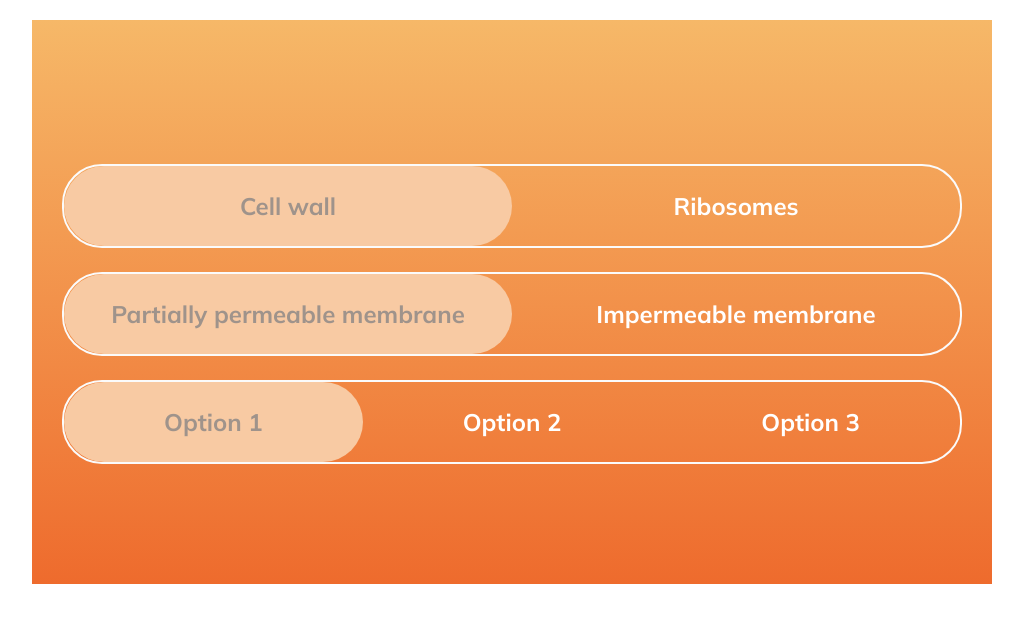
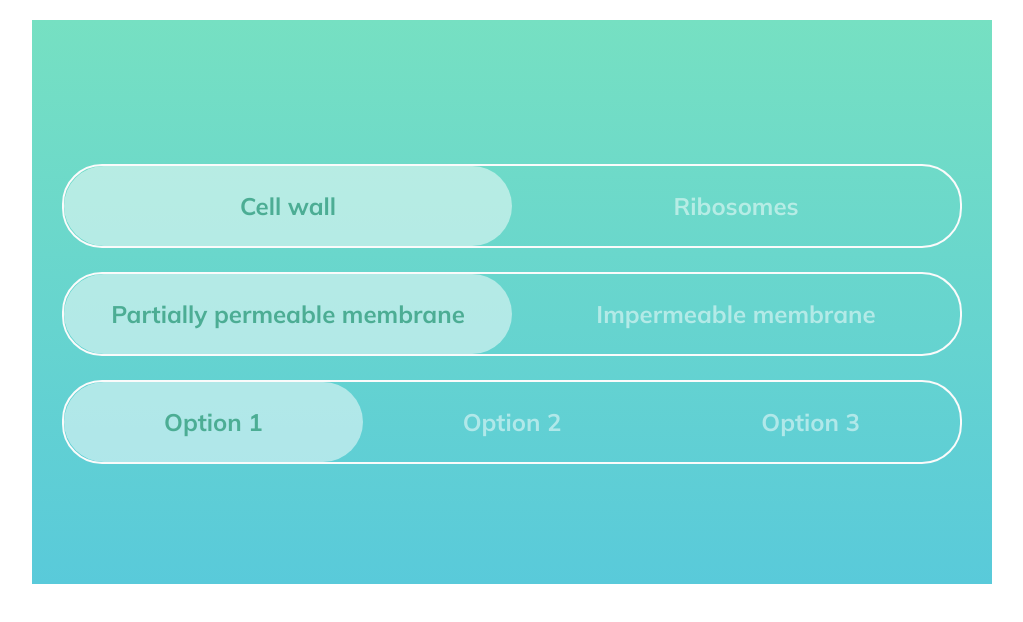
Before and after one commit to lumenwrites/seneca, a Next.js app: page / in a window 1280 px wide. Shown: the top 622 px of the page, without its empty margins (128-1151 px from the left). Built offline with nearby package versions, Linux system fonts and the light colour scheme.

Commit message:
Big refactor, question context.

```diff
--- /dev/null
+++ b/components/Question.tsx
@@ -0,0 +1,35 @@
+import { useState, useEffect, createContext, useContext } from 'react'
+
+import questions from 'data/questions.json'
+
+import dynamic from 'next/dynamic'
+const Toggles = dynamic(() => import('../components/Toggles'), { ssr: false })
+
+const TogglesContext = createContext({
+  toggles: [],
+  setToggles: (prev) => {},
+})
+
+export function useTogglesContext() {
+  return useContext(TogglesContext)
+}
+
+export default function Question() {
+  const [toggles, setToggles] = useState(questions[0].toggles)
+  const correctAnswers = toggles.filter(
+    (t) => t.selectedOption === t.correctOption
+  )
+  const correctness = correctAnswers.length / toggles.length
+  let correctnessClass = ''
+  if (correctness > 0) correctnessClass = 'partially-correct'
+  if (correctness === 1) correctnessClass = 'correct'
+
+  console.log(correctness)
+  return (
+    <TogglesContext.Provider value={{ toggles, setToggles }}>
+      <div className={`question ${correctnessClass}`}>
+        <Toggles />
+      </div>
+    </TogglesContext.Provider>
+  )
+}
--- a/components/Toggles.tsx
+++ b/components/Toggles.tsx
@@ -1,23 +1,20 @@
 import { useState } from 'react'
-import questions from 'data/questions.json'
+import { useTogglesContext } from './Question'
 
 export default function Toggles() {
-  const [toggles, setToggles] = useState(questions[0].toggles)
+  const { toggles, setToggles } = useTogglesContext()
+
   return (
-    <div className="toggles">
+    <div className={`toggles`}>
       {toggles.map((toggle) => (
-        <Toggle
-          key={toggle.id}
-          toggle={toggle}
-          toggles={toggles}
-          setToggles={setToggles}
-        />
+        <Toggle key={toggle.id} toggle={toggle} />
       ))}
     </div>
   )
 }
 
-function Toggle({ toggle, toggles, setToggles }) {
+function Toggle({ toggle }) {
+  const { toggles, setToggles } = useTogglesContext()
   const optionSize = 100 / toggle.options.length
   function selectOption(idx) {
     setToggles((prev) => {
--- a/data/questions.json
+++ b/data/questions.json
@@ -10,7 +10,7 @@
       },
       {
         "id": 1,
-        "correctOption": 2,
+        "correctOption": 0,
         "selectedOption": 0,
         "options": ["Partially permeable membrane", "Impermeable  membrane"]
       },
--- a/pages/index.tsx
+++ b/pages/index.tsx
@@ -1,11 +1,5 @@
-// import Toggles from 'components/Toggles'
-import dynamic from 'next/dynamic'
-const Toggles = dynamic(() => import('../components/Toggles'), { ssr: false })
+import Question from 'components/Question'
 
 export default function Home() {
-  return (
-    <div className={'question'}>
-      <Toggles />
-    </div>
-  )
+  return <Question />
 }
--- a/styles/_toggles.scss
+++ b/styles/_toggles.scss
@@ -2,8 +2,26 @@
   margin: 20px auto;
   max-width: 960px;
   font-weight: 700;
-  background: linear-gradient(180deg, #f6b868 0%, #ee6b2d 100%);
-  color: white;
+  background: linear-gradient(180deg, #f1b496 0%, #ea806a 100%);
+  position: relative;
+  .option {
+    color: rgba(255, 255, 255, 0.5);
+    &.active {
+      color: #E47958;
+    }
+  }
+  &.partially-correct {
+    background: linear-gradient(180deg, #f6b868 0%, #ee6b2d 100%);
+    .option.active {
+      color: #77412c;
+    }
+  }
+  &.correct {
+    background: linear-gradient(180deg, #76e0c2 0%, #59cada 100%);
+    .option.active {
+      color: #4CAD94;
+    }
+  }
   padding: 120px 0;
   .toggles {
     max-width: 900px;
@@ -15,13 +33,15 @@
       // height: 80px;
       position: relative;
       overflow: hidden;
+      z-index: 2;
       .activeBG {
         position: absolute;
         top: 0;
-        left:0;
+        left: 0;
         height: 100%;
         width: 100%;
-        background: #f8caa3;
+        // background: #f8caa3;
+        background: rgba(255, 255, 255, 0.5);
         border-radius: 40px;
         transition: 0.2s ease-in-out;
       }
@@ -38,9 +58,6 @@
           align-items: center;
           text-align: center;
           cursor: pointer;
-          &.active {
-            color: #9F938B;
-          }
         }
       }
       @media (max-width: 700px) {
@@ -51,7 +68,6 @@
           border-radius: 0;
         }
       }
-
     }
   }
 }
```
